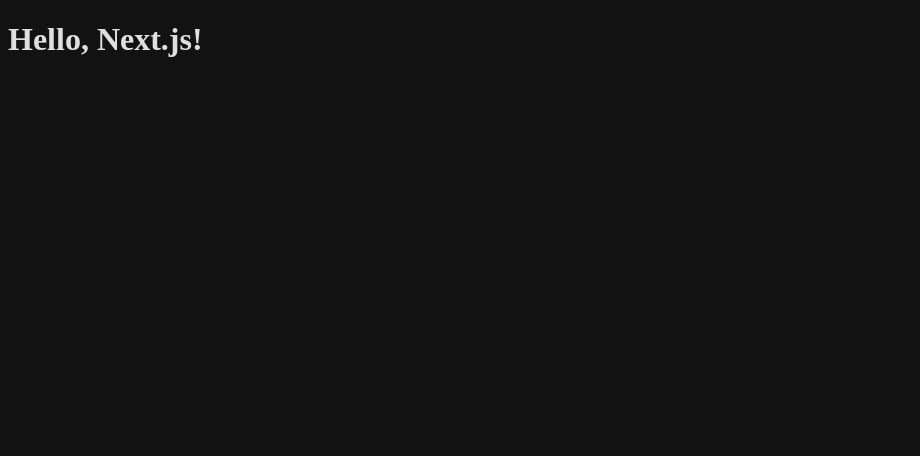
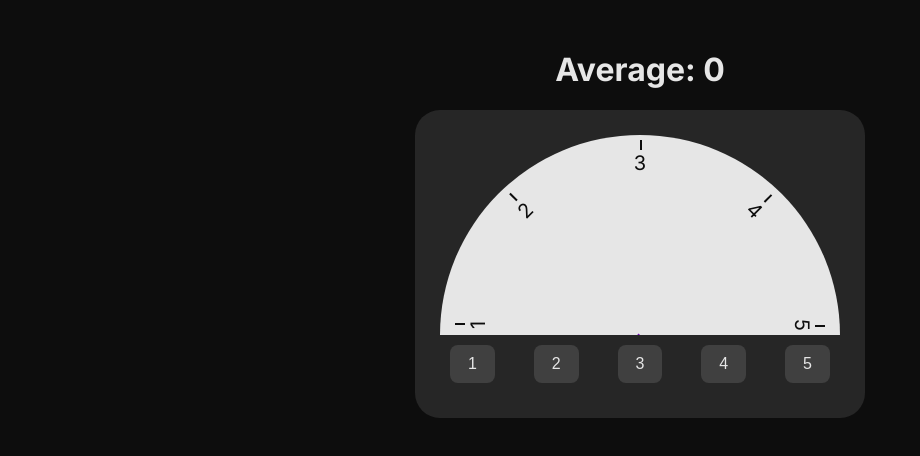
Before and after one commit to telgenhofar/CSC3320_Final_Project, a Next.js app: page / in a window 1280 px wide. Shown: the top 456 px of the page, without its empty margins (0-920 px from the left). Built offline with nearby package versions, Linux system fonts and the light colour scheme.

Commit message:
gauge chart created

```diff
--- a/app/globals.css
+++ b/app/globals.css
@@ -1,11 +1,107 @@
+@import url("https://fonts.googleapis.com/css2?family=Figtree:ital,wght@0,300..900;1,300..900&family=Inter:ital,opsz,wght@0,14..32,100..900;1,14..32,100..900&family=Outfit:wght@100..900&display=swap");
+
 :root {
-    --dark-grey: #121212;
-    --grey: #2c2c2c;
-    --light-grey: #3d3d3d;
-    --white: #dfdfdf;
+    --dark-grey: hsl(0, 0%, 5%);
+    --container-grey: hsl(0, 0%, 15%);
+    --grey: hsl(0, 0%, 25%);
+    --light-grey: hsl(0, 0%, 35%);
+    --white: hsl(0, 0%, 90%);
+    --purple: hsl(276, 91%, 38%);
 }
 
 body {
     background-color: var(--dark-grey);
     color: var(--white);
+    -webkit-user-select: none;
+    -moz-user-select: none;
+    -ms-user-select: none;
+    user-select: none;
+    font-family: "Inter", sans-serif;
 }
+
+.page-container {
+    text-align: center;
+    margin-top: 50px;
+}
+
+.gauge-container {
+    display: inline-block;
+    position: relative;
+    background: var(--container-grey);
+    padding: 25px;
+    border-radius: 25px;
+}
+
+.gauge-face {
+    width: 400px;
+    height: 200px;
+    border-top-left-radius: 200px;
+    border-top-right-radius: 200px;
+    background: var(--white);
+    position: relative;
+    overflow: hidden;
+}
+
+.gauge-needle {
+    position: absolute;
+    bottom: 0;
+    left: 50%;
+    width: 4px;
+    height: 80%;
+    background: var(--purple);
+    transform-origin: bottom;
+    transition: transform 0.3s ease;
+}
+
+.gauge-tick-container {
+    position: absolute;
+    bottom: 10px;
+    left: 50%;
+    transform-origin: bottom;
+}
+
+.gauge-tick {
+    position: absolute;
+    bottom: 175px;
+    left: 50%;
+    width: 2px;
+    height: 10px;
+    background: var(--dark-grey);
+}
+
+.tick-label {
+    position: absolute;
+    bottom: 150px;
+    left: 50%;
+    transform: translateX(-50%);
+    font-size: 20px;
+    color: var(--dark-grey);
+}
+
+.rating-buttons {
+    display: flex;
+    justify-content: space-between;
+    padding: 0;
+    margin: 10px;
+    list-style: none;
+}
+
+.rating-button {
+    background: var(--grey);
+    border: none;
+    color: var(--white);
+    padding: 10px 18px;
+    font-size: 16px;
+    border-radius: 8px;
+    cursor: pointer;
+    transition: background 0.2s ease, transform 0.2s ease;
+}
+
+.rating-button:hover {
+    background: var(--purple);
+    transform: translateY(-2px);
+}
+
+.rating-button:active {
+    transform: translateY(0);
+}
--- a/app/page.tsx
+++ b/app/page.tsx
@@ -1,3 +1,65 @@
+"use client";
+import { useState } from "react";
+
 export default function Page() {
-    return <h1>Hello, Next.js!</h1>
+    const [ratings, setRatings] = useState<number[]>([]);
+
+    const handleRate = (value: number) => {
+        setRatings((prev) => [...prev, value]);
+    }
+
+    const avg: number = ratings.length
+        ? Number((ratings.reduce((a, b) => a + b, 0) / ratings.length).toFixed(2))
+        : 0
+
+    return (
+        <div className="page-container">
+            <h1>Average: {avg}</h1>
+            <GaugeChart average={avg} onRate={handleRate} />
+        </div>
+    );
 }
+
+type GaugeChartProps = {
+    onRate: (value: number) => void;
+    average: number
+}
+
+function GaugeChart({ onRate, average }: GaugeChartProps) {
+    const values = [1, 2, 3, 4, 5];
+    const rotation = ((average - 1) / 4) * 180 - 90;
+
+    return (
+        <div className="gauge-container">
+            <div className="gauge-face">
+                {values.map((v) => {
+                    const tickRotation = ((v - 1) / 4) * 180 - 90;
+                    return (
+                        <div
+                            key={v}
+                            className="gauge-tick-container"
+                            style={{ transform: `rotate(${tickRotation}deg` }}
+                        >
+                            <span className="gauge-tick"></span>
+                            <span className="tick-label">{v}</span>
+                        </div>
+                    )
+                })}
+
+                <div
+                    className="gauge-needle"
+                    style={{ transform: `translateX(-50%) rotate(${rotation}deg)` }}
+                />
+            </div>
+            <ul className="rating-buttons">
+                {values.map((v) => (
+                    <li key={v}>
+                        <button className="rating-button" onClick={() => onRate(v)}>
+                            {v}
+                        </button>
+                    </li>
+                ))}
+            </ul>
+        </div>
+    )
+}
```
